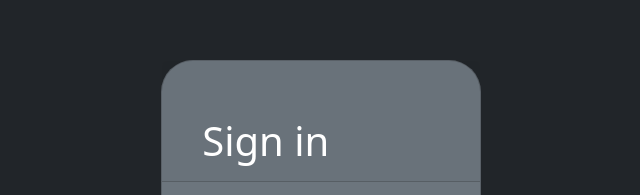
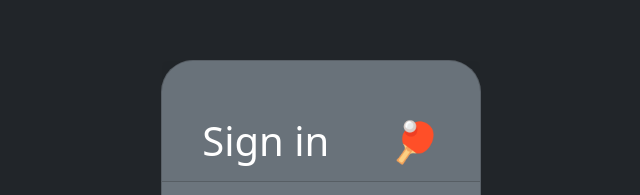
Before and after one commit to olegpreed/pingpong, a plain HTML site: page index.html in a window 1280 px wide. Shown: the part 144-339 px from the top of the page, without its empty margins (319-959 px from the left). Drawn offline with nearby package versions, Linux system fonts and the light colour scheme.

Commit message:
add emoji in h1

```diff
--- a/index.html
+++ b/index.html
@@ -15,7 +15,7 @@
 		<div class="bg-dark vh-100 d-flex align-items-center justify-content-center">
 			<div class="card text-bg-secondary rounded-5">
 				<div class="card-header">
-					<h1 class="mt-5 ms-4">Sign in</h1>
+					<h1 class="mt-5 mx-4 d-flex justify-content-between">Sign in <span>🏓</span></h1>
 				</div>
 				<div class="card-body">
 					<form>
```
